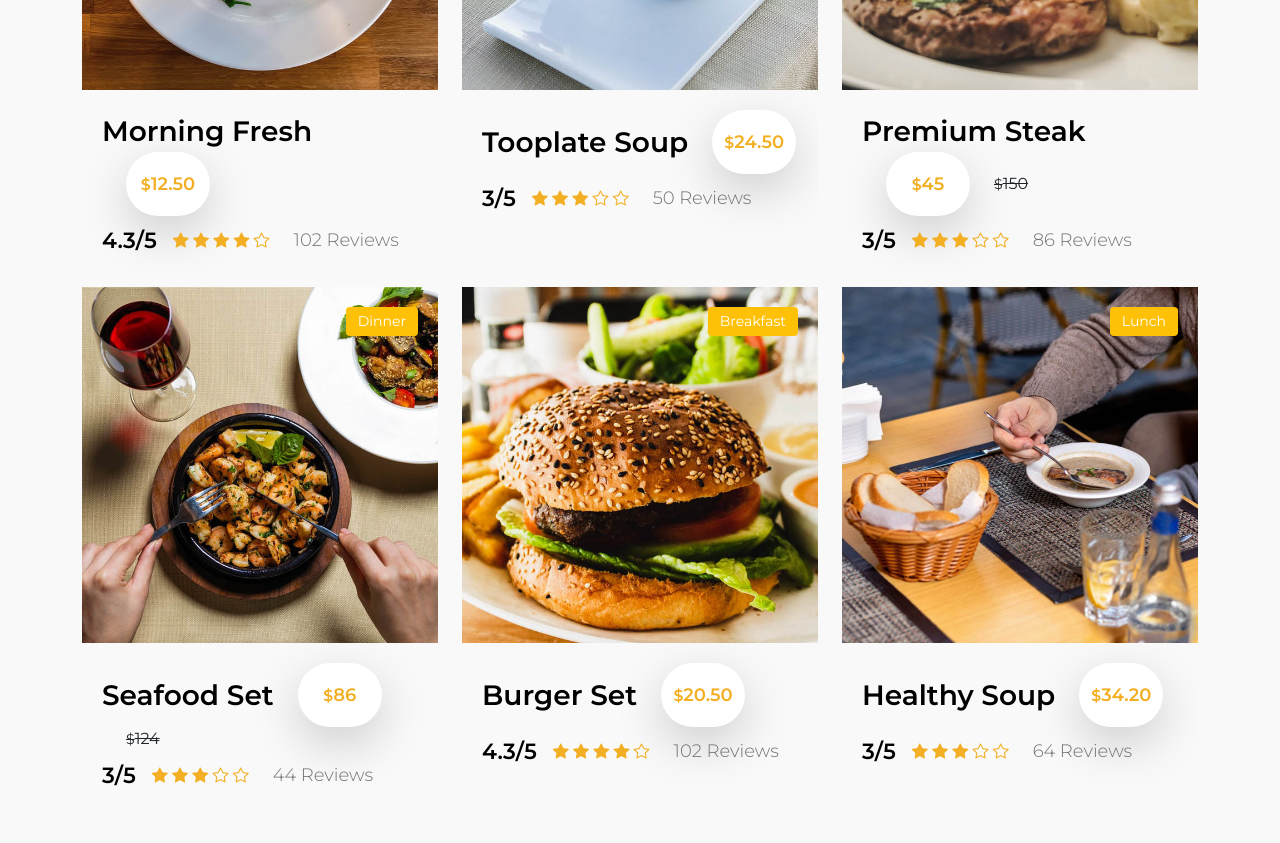
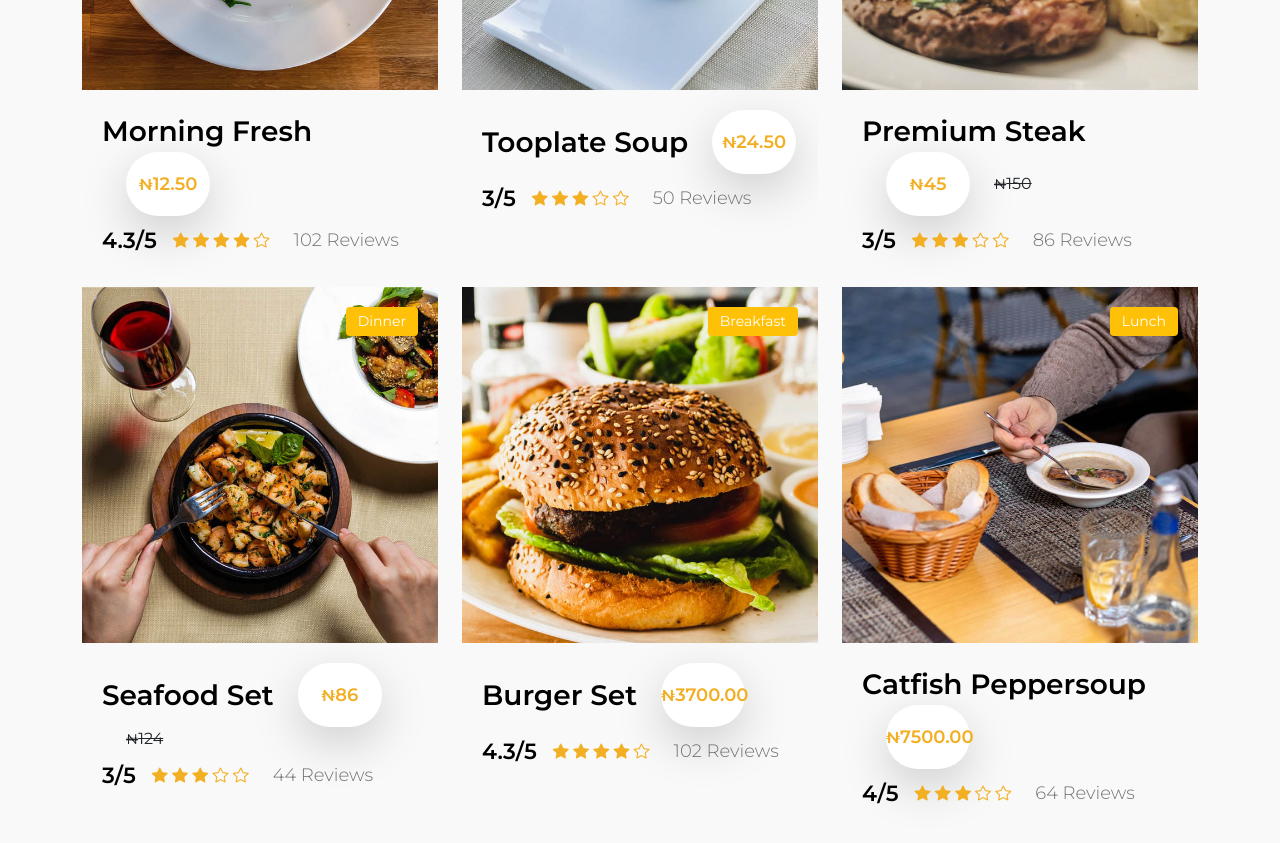
Before and after one commit to WTiebebedigha22/Truth-kitchen, a plain HTML site: page index.html in a window 1280 px wide. Shown: the part 1280-2123 px from the top of the page. Drawn offline with Linux system fonts and the light colour scheme.

Commit message:
Update index.html

```diff
--- a/index.html
+++ b/index.html
@@ -111,7 +111,7 @@
                                         <div class="carousel-caption">
                                             <span class="text-white">
                                                 <i class="bi-geo-alt me-2"></i>
-                                                Benin-City, Edo State
+                                                Manhattan, New York
                                             </span>
 
                                             <h4 class="hero-text">Fine Dining Restaurant</h4>
@@ -127,7 +127,7 @@
                                             <div class="d-flex align-items-center">
                                                 <h4 class="hero-text">Steak</h4>
 
-                                                <span class="price-tag ms-4"><small>$</small>26.50</span>
+                                                <span class="price-tag ms-4"><small>₦</small>26.50</span>
                                             </div>
 
                                             <div class="d-flex flex-wrap align-items-center">
@@ -153,7 +153,7 @@
                                             <div class="d-flex align-items-center">
                                                 <h4 class="hero-text">Sausage Pasta</h4>
 
-                                                <span class="price-tag ms-4"><small>$</small>18.25</span>
+                                                <span class="price-tag ms-4"><small>₦</small>18.25</span>
                                             </div>
 
                                             <div class="d-flex flex-wrap align-items-center">
@@ -215,7 +215,7 @@
                                 <div class="menu-info d-flex flex-wrap align-items-center">
                                     <h4 class="mb-0">Morning Fresh</h4>
 
-                                    <span class="price-tag bg-white shadow-lg ms-4"><small>$</small>12.50</span>
+                                    <span class="price-tag bg-white shadow-lg ms-4"><small>₦</small>12.50</span>
 
                                     <div class="d-flex flex-wrap align-items-center w-100 mt-2">
                                         <h6 class="reviews-text mb-0 me-3">4.3/5</h6>
@@ -245,7 +245,7 @@
                                 <div class="menu-info d-flex flex-wrap align-items-center">
                                     <h4 class="mb-0">Tooplate Soup</h4>
 
-                                    <span class="price-tag bg-white shadow-lg ms-4"><small>$</small>24.50</span>
+                                    <span class="price-tag bg-white shadow-lg ms-4"><small>₦</small>24.50</span>
 
                                     <div class="d-flex flex-wrap align-items-center w-100 mt-2">
                                         <h6 class="reviews-text mb-0 me-3">3/5</h6>
@@ -275,9 +275,9 @@
                                 <div class="menu-info d-flex flex-wrap align-items-center">
                                     <h4 class="mb-0">Premium Steak</h4>
 
-                                    <span class="price-tag bg-white shadow-lg ms-4"><small>$</small>45</span>
+                                    <span class="price-tag bg-white shadow-lg ms-4"><small>₦</small>45</span>
 
-                                    <del class="ms-4"><small>$</small>150</del>
+                                    <del class="ms-4"><small>₦</small>150</del>
 
                                     <div class="d-flex flex-wrap align-items-center w-100 mt-2">
                                         <h6 class="reviews-text mb-0 me-3">3/5</h6>
@@ -307,9 +307,9 @@
                                 <div class="menu-info d-flex flex-wrap align-items-center">
                                     <h4 class="mb-0">Seafood Set</h4>
 
-                                    <span class="price-tag bg-white shadow-lg ms-4"><small>$</small>86</span>
+                                    <span class="price-tag bg-white shadow-lg ms-4"><small>₦</small>86</span>
 
-                                    <del class="ms-4"><small>$</small>124</del>
+                                    <del class="ms-4"><small>₦</small>124</del>
 
                                     <div class="d-flex flex-wrap align-items-center w-100 mt-2">
                                         <h6 class="reviews-text mb-0 me-3">3/5</h6>
@@ -339,7 +339,7 @@
                                 <div class="menu-info d-flex flex-wrap align-items-center">
                                     <h4 class="mb-0">Burger Set</h4>
 
-                                    <span class="price-tag bg-white shadow-lg ms-4"><small>$</small>20.50</span>
+                                    <span class="price-tag bg-white shadow-lg ms-4"><small>₦</small>3700.00</span>
 
                                     <div class="d-flex flex-wrap align-items-center w-100 mt-2">
                                         <h6 class="reviews-text mb-0 me-3">4.3/5</h6>
@@ -367,12 +367,12 @@
                                 </div>
 
                                 <div class="menu-info d-flex flex-wrap align-items-center">
-                                    <h4 class="mb-0">Healthy Soup</h4>
+                                    <h4 class="mb-0">Catfish Peppersoup</h4>
 
-                                    <span class="price-tag bg-white shadow-lg ms-4"><small>$</small>34.20</span>
+                                    <span class="price-tag bg-white shadow-lg ms-4"><small>₦</small>7500.00</span>
 
                                     <div class="d-flex flex-wrap align-items-center w-100 mt-2">
-                                        <h6 class="reviews-text mb-0 me-3">3/5</h6>
+                                        <h6 class="reviews-text mb-0 me-3">4/5</h6>
 
                                         <div class="reviews-stars">
                                             <i class="bi-star-fill reviews-icon"></i>
```
